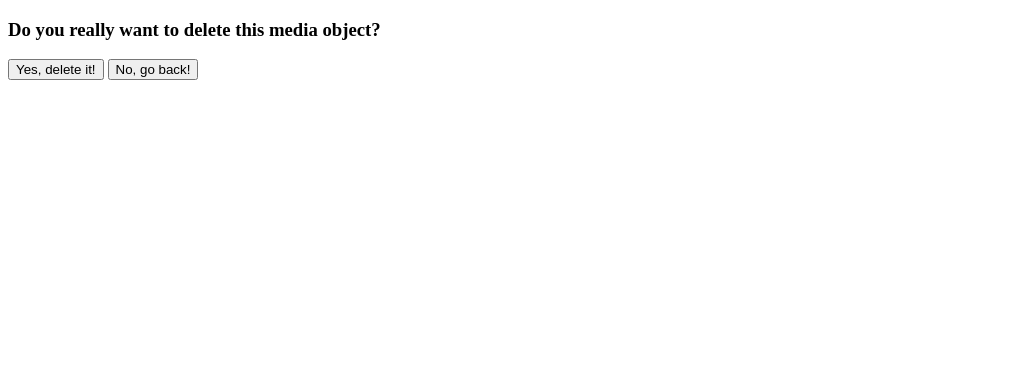
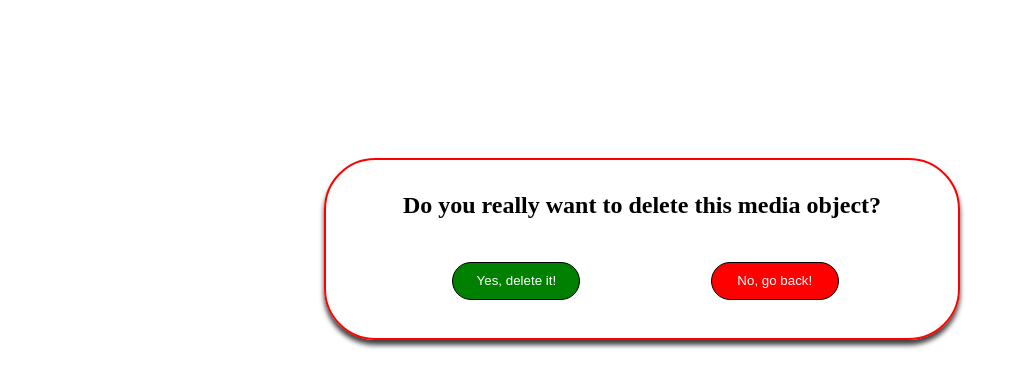
Before and after one commit to alexanderkubczak/CF-CodeReview11-AlexanderKubczak, a PHP site: page /delete.php?id=1 in a window 1280 px wide. Shown: the top 388 px of the page, without its empty margins (0-1019 px from the left). Run offline with PHP 8.4, Linux system fonts and the light colour scheme; data that the repository does not hold is empty.

Commit message:
second push

```diff
--- /dev/null
+++ b/delete.css
@@ -0,0 +1,48 @@
+.deletos{
+	border: 2px solid red;
+	border-radius: 4vw;
+	width: 50%;
+	margin-left: 25%;
+	margin-top: 12.5%;
+	box-shadow: 0px 5px 5px 0px rgba(0,0,0,0.75);
+}
+
+
+h3{
+	text-align: center;
+	margin-top: 5%;
+	margin-left: 10%;
+	font-size: 150%;
+	font-weight: bold;
+	width: 80%;
+}
+
+button{
+	margin-left: 20%;
+	margin-top: 3%;
+	margin-bottom: 3vw;
+	width: 10vw;
+	height: 3vw;
+}
+
+.yes{
+	background-color: green;
+	color: white;
+	border-radius: 2vw;
+	border: 1px solid black;
+}
+
+.yes:hover{
+	box-shadow: 0px 5px 5px 0px rgba(0,0,0,0.75);
+}
+
+.no{
+	background-color: red;
+	color: white;
+	border-radius:  2vw;
+	border: 1px solid black;
+}
+
+.no:hover{
+	box-shadow: 0px 5px 5px 0px rgba(0,0,0,0.75);
+}
--- a/delete.php
+++ b/delete.php
@@ -16,16 +16,18 @@ if ($_GET['id']) {
 <html>
 <head>
    <title >Delete User</title>
+   <link rel="stylesheet" type="text/css" href="delete.css">
 </head>
 <body>
-
+<div class="deletos">
 <h3>Do you really want to delete this media object?</h3>
 <form action ="actions/a_delete.php" method="post">
 
    <input type="hidden" name= "id" value="<?php echo $data['id'] ?>" />
-   <button type="submit">Yes, delete it!</button >
-   <a href="index.php"><button type="button">No, go back!</button ></a>
+   <button class="yes" type="submit">Yes, delete it!</button >
+   <a href="index.php"><button class="no" type="button">No, go back!</button ></a>
 </form>
+</div>
 
 </body>
 </html>
--- a/index.css
+++ b/index.css
@@ -32,6 +32,7 @@ h1{
 	margin-bottom: 5vw;
 	border: 1px solid black;
 	background-color: white;
+	width: 40%;
 }
 
 .panel{
```
